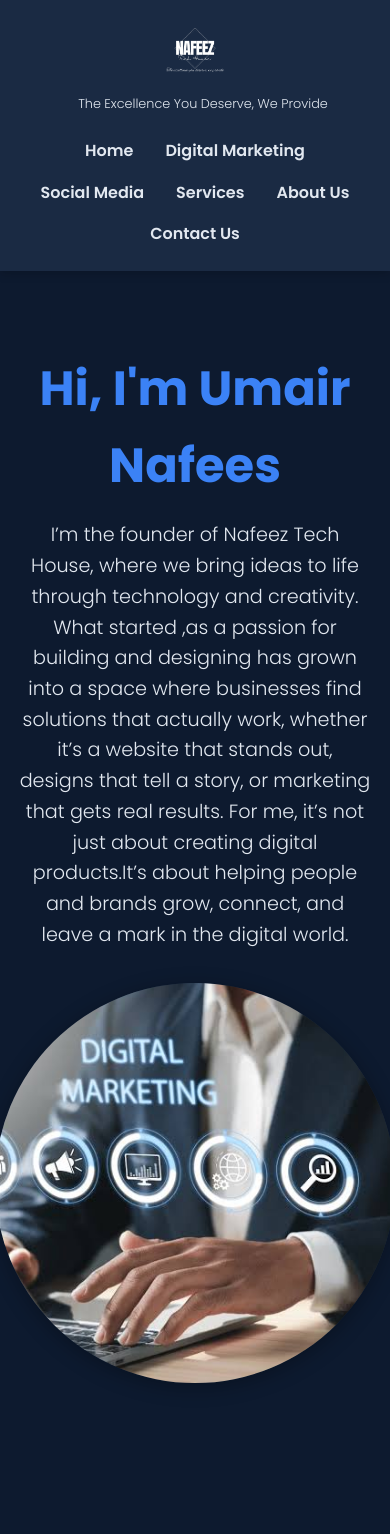
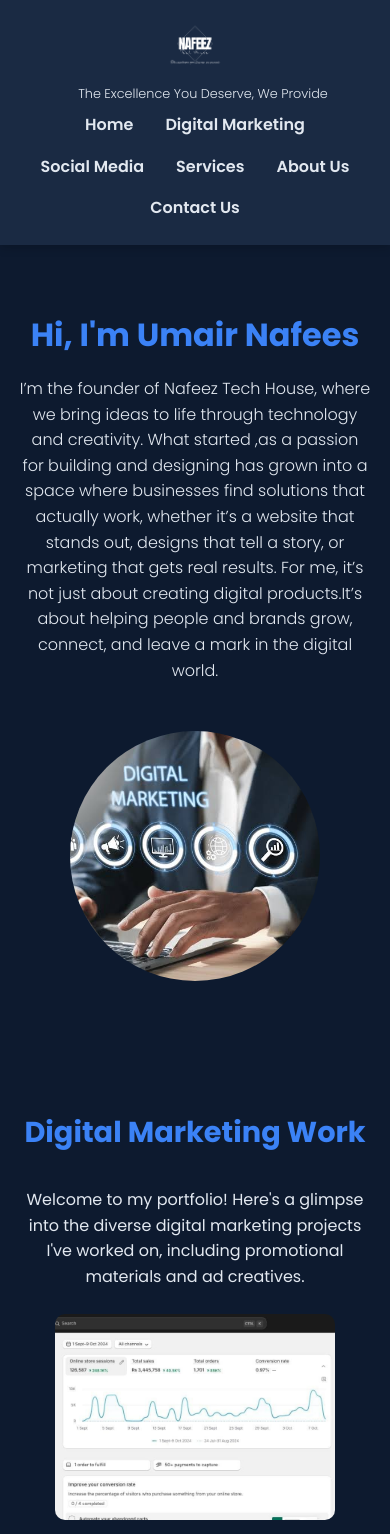
Before and after one commit to sheikhrayyan42-sys/Portobell, a plain HTML site: page index.html in a window 390 px wide. Shown: the top 1534 px of the page. Drawn offline with Linux system fonts and the light colour scheme.

Commit message:
Update index.html1

```diff
--- a/index.html
+++ b/index.html
@@ -39,10 +39,11 @@
         top: 0;
         z-index: 1000;
         box-shadow: 0 2px 10px rgba(0, 0, 0, 0.2);
+        flex-wrap: wrap; /* FIX */
     }
 
     .logo img {
-            height: 70px;
+        height: 60px;
         border-radius: 5px;
     }
 
@@ -51,15 +52,19 @@
         color: var(--text-color);
         margin-left: 1rem;
         font-weight: 300;
+        flex: 1;
+        text-align: center;
     }
 
     nav ul {
         display: flex;
         list-style: none;
+        flex-wrap: wrap;
+        justify-content: center;
     }
 
     nav li {
-            margin-left: 2rem;
+        margin: 0.5rem 1rem;
     }
 
     nav a {
@@ -91,79 +96,59 @@
     }
 
     section {
-            padding: 5rem 5%;
-            min-height: 100vh;
+        padding: 4rem 5%;
         display: flex;
         flex-direction: column;
         justify-content: center;
         align-items: center;
         text-align: center;
-            opacity: 0;
-            transform: translateY(50px);
-            transition: opacity 0.6s ease-out, transform 0.6s ease-out;
-        }
-
-        #about {
-          padding-top: 3rem;
-          padding-bottom: 3rem;
-          min-height: auto;
-        }
-
-        section.visible {
-            opacity: 1;
-            transform: translateY(0);
     }
 
     #home {
         flex-direction: row;
         justify-content: space-around;
+        align-items: center;
         text-align: left;
-            opacity: 1;
-            transform: translateY(0);
+        flex-wrap: wrap; /* FIX */
     }
 
     .home-content {
-            max-width: 50%;
+        max-width: 500px;
+        flex: 1;
     }
 
     .home-content h1 {
-            font-size: 4rem;
+        font-size: 3rem;
         font-weight: 700;
         color: var(--accent-color);
         margin-bottom: 1rem;
     }
 
     .home-content p {
-            font-size: 1.2rem;
+        font-size: 1rem;
         font-weight: 300;
     }
 
     .home-image {
-            width: 400px;
-            height: 400px;
+        width: 320px;
+        height: 320px;
         border-radius: 50%;
         background-color: var(--secondary-color);
         display: flex;
         justify-content: center;
         align-items: center;
         overflow: hidden;
-            box-shadow: 0 4px 20px rgba(0, 0, 0, 0.3);
-            transition: transform 0.5s ease-in-out;
-        }
-
-        #home:hover .home-image {
-            transform: scale(1.05) rotate(5deg);
+        margin-top: 2rem;
     }
 
     .home-image img {
         width: 100%;
         height: 100%;
         object-fit: cover;
-            transition: transform 0.5s ease-in-out;
     }
 
     .section-title {
-            font-size: 3rem;
+        font-size: 2.2rem;
         font-weight: 700;
         color: var(--accent-color);
         margin-bottom: 2rem;
@@ -176,43 +161,26 @@
 
     .content-container p, .content-container ul {
         margin-bottom: 1.5rem;
-            font-size: 1.1rem;
+        font-size: 1rem;
     }
 
     .content-container ul {
         text-align: left;
-            padding-left: 2rem;
-        }
-
-        .content-container li {
-            margin-bottom: 0.5rem;
+        padding-left: 1.2rem;
     }
 
     .gallery {
         display: flex;
         flex-wrap: wrap;
         justify-content: center;
-            gap: 2rem;
+        gap: 1rem;
     }
 
     .gallery img {
-            width: 300px;
-            height: 200px;
-            object-fit: cover;
+        width: 100%;
+        max-width: 280px;
+        height: auto;
         border-radius: 10px;
-            box-shadow: 0 4px 10px rgba(0, 0, 0, 0.2);
-            transition: transform 0.3s ease-in-out, box-shadow 0.3s ease-in-out;
-        }
-
-        .gallery img.no-crop {
-            object-fit: contain;
-            width: auto;
-            height: 200px;
-        }
-
-        .gallery img:hover {
-            transform: scale(1.05);
-            box-shadow: 0 6px 15px rgba(0, 0, 0, 0.3);
     }
 
     #contact .content-container {
@@ -223,10 +191,9 @@
 
     #contact .contact-item {
         display: flex;
+        flex-direction: column;
         align-items: center;
-            gap: 1rem;
-            justify-content: center;
-            font-size: 1.2rem;
+        font-size: 1rem;
     }
 
     #contact .contact-item a {
@@ -239,21 +206,14 @@
         color: var(--accent-color);
     }
 
+    /* 📱 Mobile Fixes */
     @media (max-width: 768px) {
         header {
             flex-direction: column;
-                padding: 1rem 5%;
-            }
-            nav ul {
-                margin-top: 1rem;
-                flex-wrap: wrap;
-                justify-content: center;
-            }
-            nav li {
-                margin: 0.5rem 1rem;
+            text-align: center;
         }
         .home-content h1 {
-                font-size: 3rem;
+            font-size: 2rem;
         }
         #home {
             flex-direction: column;
@@ -261,13 +221,18 @@
         }
         .home-content {
             max-width: 100%;
-                margin-bottom: 2rem;
+            margin-bottom: 1rem;
+        }
+        .home-image {
+            width: 250px;
+            height: 250px;
         }
         .section-title {
-                font-size: 2.5rem;
+            font-size: 1.8rem;
         }
     }
 </style>
+
 </head>
 <body>
 
```
Lines whose indentation alone changed are shown as unchanged.
